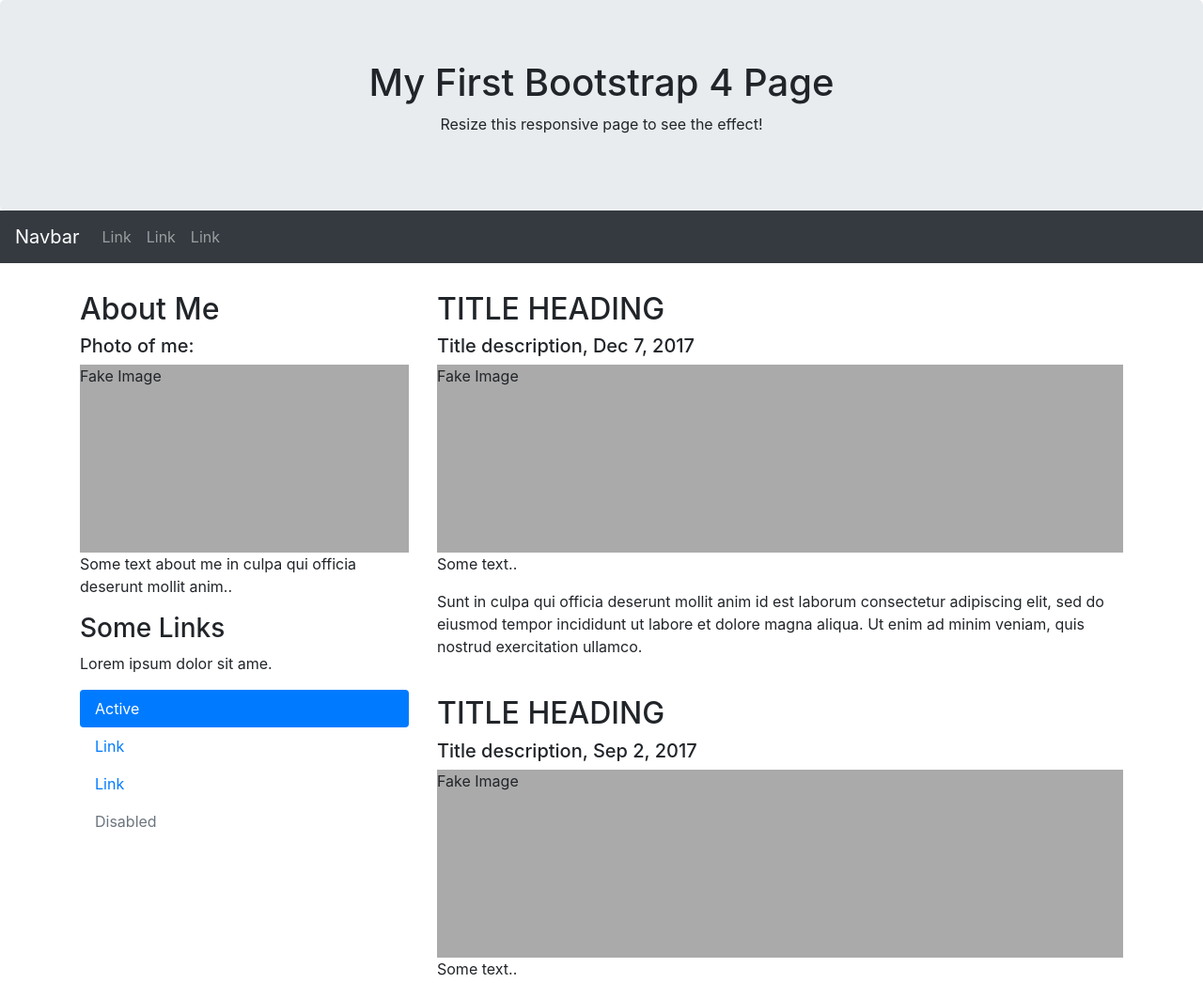
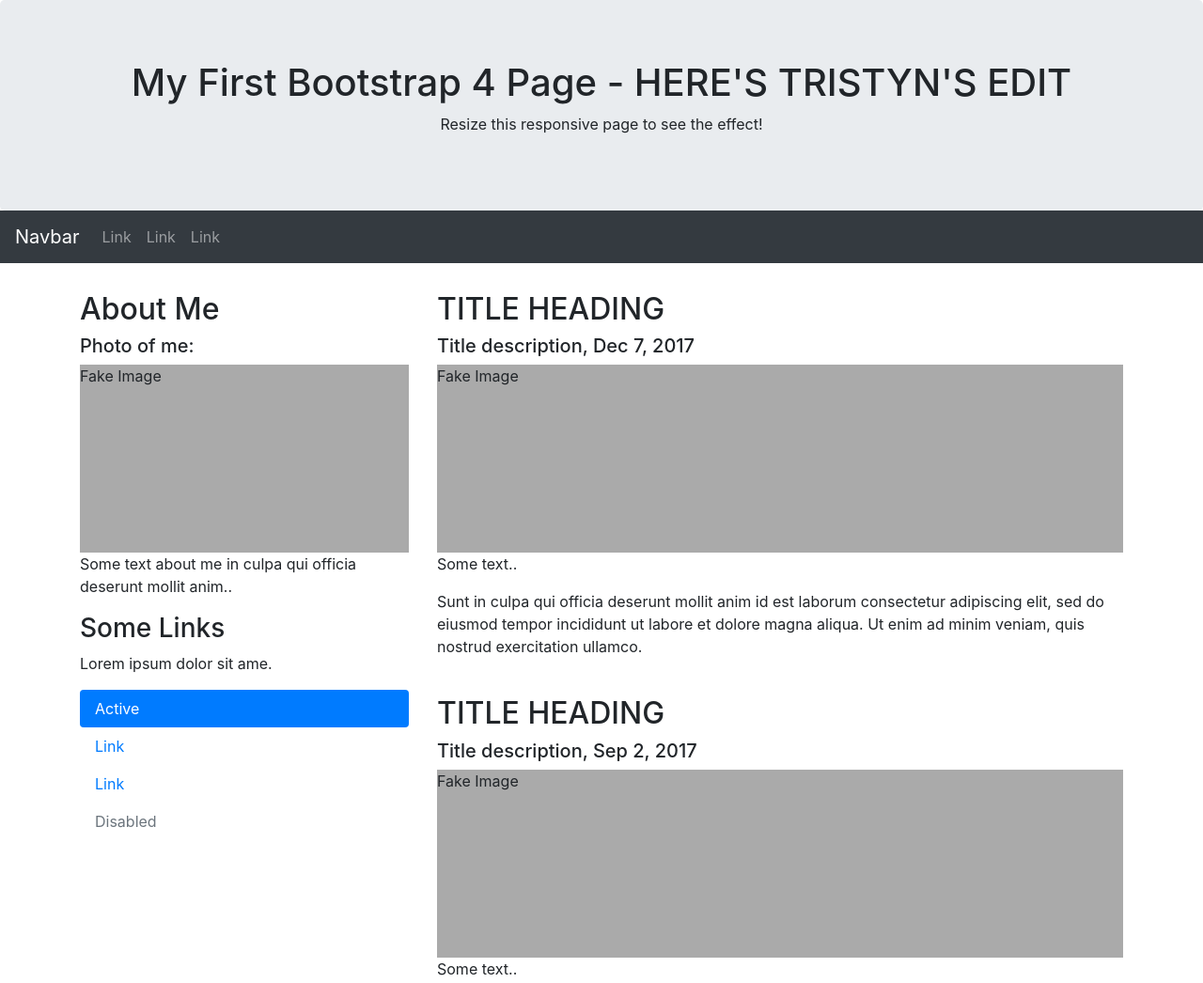
Before and after one commit to wizardoutofwater/fakeCompany, a plain HTML site: page template.html in a window 1280 px wide. Shown: the top 1046 px of the page at 94% size. Drawn offline with nearby package versions, Linux system fonts and the light colour scheme.

Commit message:
Tristyn's edit

```diff
--- a/template.html
+++ b/template.html
@@ -18,7 +18,7 @@
 <body>
 
 <div class="jumbotron text-center" style="margin-bottom:0">
-  <h1>My First Bootstrap 4 Page</h1>
+  <h1>My First Bootstrap 4 Page - HERE'S TRISTYN'S EDIT</h1>
   <p>Resize this responsive page to see the effect!</p>
 </div>
 
```
